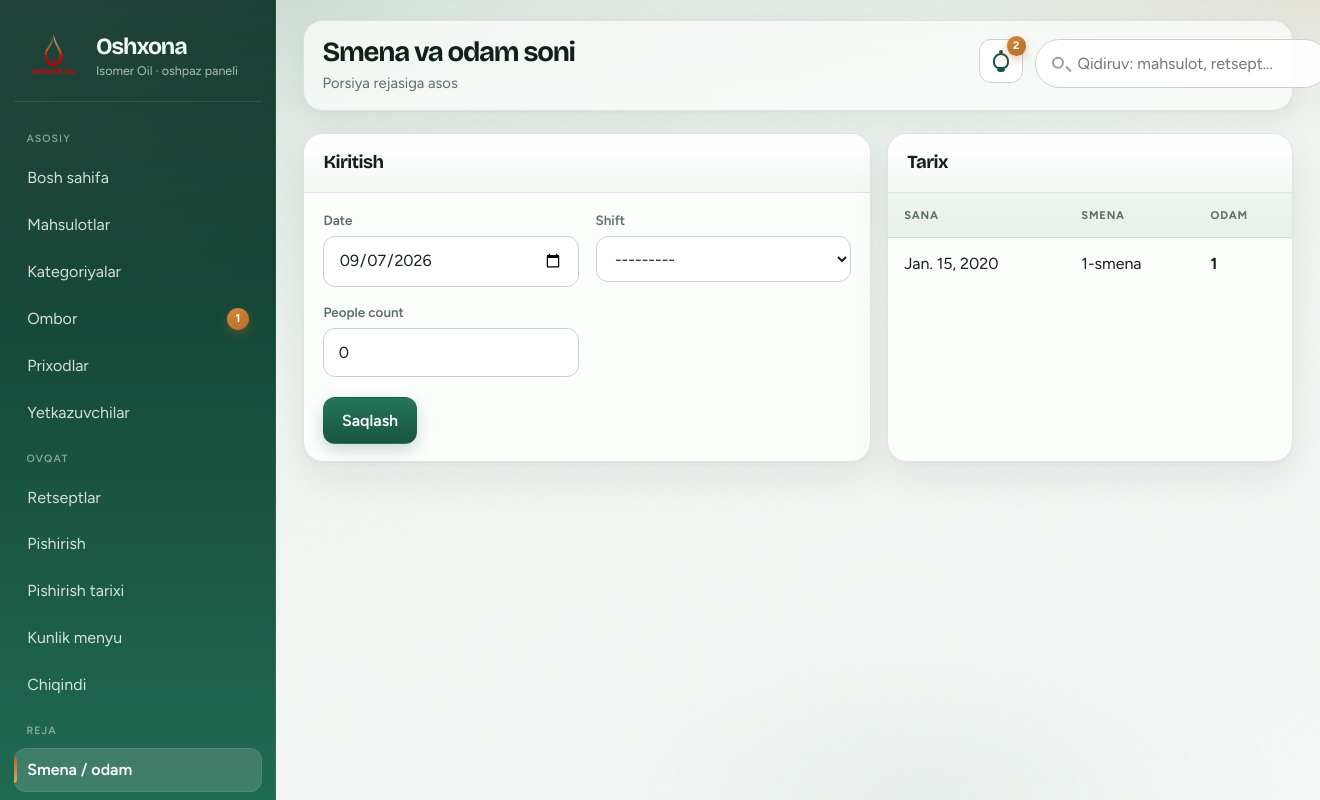
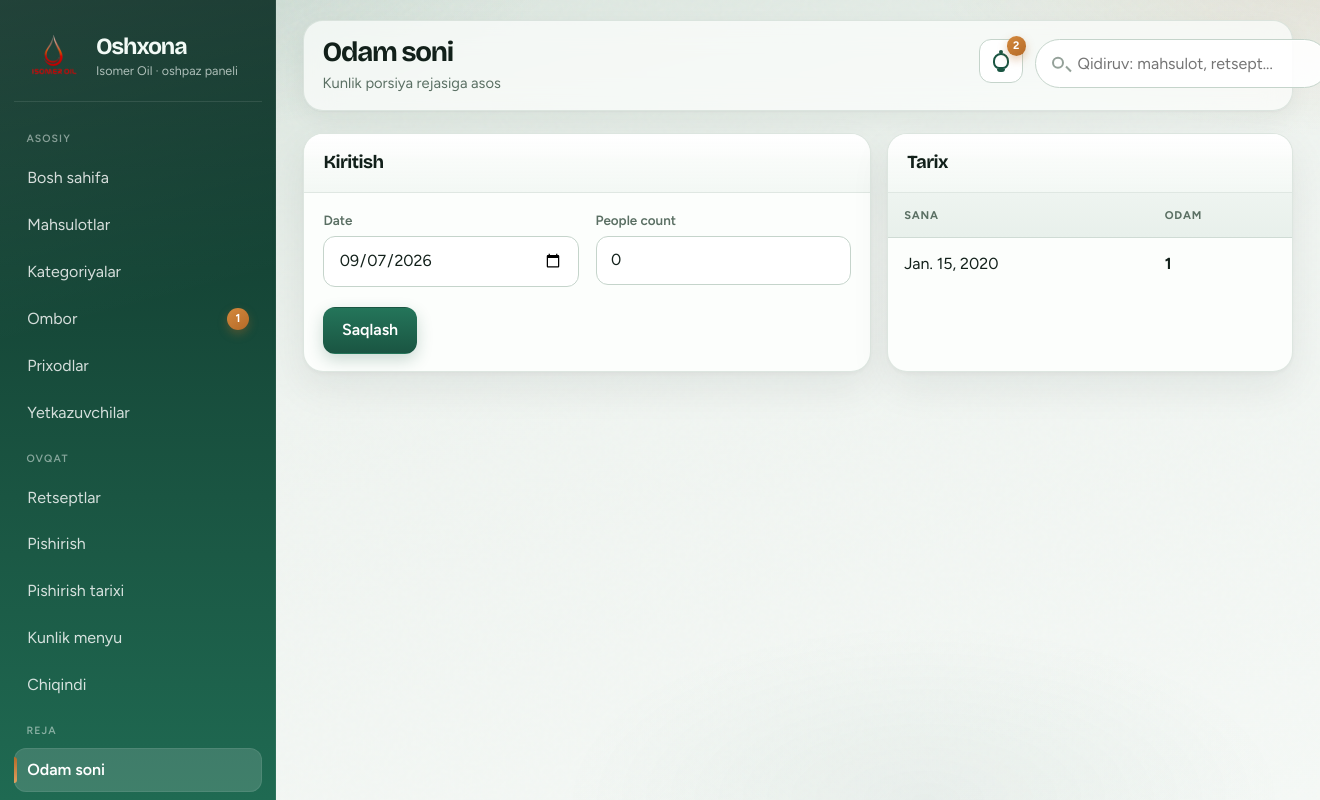
Before and after one commit to Mirzohid2001/isomer-oshxona, a Django app: page /headcount/ in a window 1320 px wide; the page is wider, and only the part inside the window is pictured. Run offline with Django 5.2, Linux system fonts and the light colour scheme; a user stored in the database is signed in; tables that the repository leaves empty hold one stand-in row (values such as "Sample post"); some libraries are stand-ins or nearby versions.

Commit message:
Drop multi-shift UI; kitchen runs as a single shift.
Remove smena from cook/headcount forms and keep one default shift behind the scenes.

Co-authored-by: Cursor <cursoragent@cursor.com>

```diff
--- a/kitchen/forms.py
+++ b/kitchen/forms.py
@@ -196,11 +196,6 @@ class CookForm(StyledFormMixin, forms.Form):
         widget=forms.DateInput(attrs={'type': 'date'}),
         help_text='Eski kunlardagi pishirishni ham shu yerdan kiritish mumkin.',
     )
-    shift = forms.ChoiceField(
-        choices=[('', '—')] + list(DailyHeadcount._meta.get_field('shift').choices),
-        required=False,
-        label='Smena',
-    )
     note = forms.CharField(required=False, label='Izoh')
 
     def clean_cooked_on(self):
@@ -288,7 +283,7 @@ MenuTemplateItemFormSet = inlineformset_factory(
 class HeadcountForm(StyledFormMixin, forms.ModelForm):
     class Meta:
         model = DailyHeadcount
-        fields = ['date', 'shift', 'people_count']
+        fields = ['date', 'people_count']
         widgets = {'date': forms.DateInput(attrs={'type': 'date'})}
 
 
--- a/kitchen/services/cook.py
+++ b/kitchen/services/cook.py
@@ -3,7 +3,7 @@ from datetime import date, datetime, time
 from django.db import transaction
 from django.utils import timezone
 
-from kitchen.models import CookBatch, CookBatchItem, MovementType, Product
+from kitchen.models import CookBatch, CookBatchItem, MovementType, Product, Shift
 from kitchen.services.audit import log_action
 from kitchen.services.precision import money
 from kitchen.services.recipe_cost import recipe_nutrition
@@ -101,7 +101,7 @@ def cook_recipe(*, recipe, portions, user=None, note='', shift='', cooked_at=Non
     batch = CookBatch.objects.create(
         recipe=recipe,
         portions=portions,
-        shift=shift or '',
+        shift=shift or Shift.ONE,
         status=CookBatch.Status.DONE,
         total_cost=preview['total_cost'],
         cost_per_portion=preview['cost_per_portion'],
@@ -166,7 +166,7 @@ def queue_cook(*, recipe, portions, user=None, note='', shift='', cooked_at=None
     batch = CookBatch.objects.create(
         recipe=recipe,
         portions=portions,
-        shift=shift or '',
+        shift=shift or Shift.ONE,
         status=CookBatch.Status.QUEUED,
         total_cost=preview['total_cost'],
         cost_per_portion=preview['cost_per_portion'],
--- a/kitchen/views/cook_views.py
+++ b/kitchen/views/cook_views.py
@@ -28,7 +28,6 @@ def cook_create(request):
                     portions=form.cleaned_data['portions'],
                     user=request.user,
                     note=form.cleaned_data['note'],
-                    shift=form.cleaned_data.get('shift') or '',
                     cooked_at=form.cleaned_data.get('cooked_on'),
                 )
                 messages.success(
--- a/kitchen/views/menu.py
+++ b/kitchen/views/menu.py
@@ -13,7 +13,7 @@ from kitchen.forms import (
     MenuTemplateForm,
     MenuTemplateItemFormSet,
 )
-from kitchen.models import DailyHeadcount, DailyMenu, DailyMenuItem, MenuTemplate
+from kitchen.models import DailyHeadcount, DailyMenu, DailyMenuItem, MenuTemplate, Shift
 from kitchen.services import StockError, cook_recipe, log_action, recipe_nutrition
 from kitchen.utils import local_today, parse_date
 from kitchen.views.common import suggested_portions
@@ -174,10 +174,10 @@ def headcount_list(request):
     if request.method == 'POST' and form.is_valid():
         obj, _ = DailyHeadcount.objects.update_or_create(
             date=form.cleaned_data['date'],
-            shift=form.cleaned_data['shift'],
+            shift=Shift.ONE,
             defaults={'people_count': form.cleaned_data['people_count']},
         )
-        messages.success(request, f'{obj} saqlandi.')
+        messages.success(request, f'{obj.date}: {obj.people_count} odam saqlandi.')
         return redirect('headcount_list')
-    rows = DailyHeadcount.objects.all()[:60]
+    rows = DailyHeadcount.objects.filter(shift=Shift.ONE)[:60]
     return render(request, 'kitchen/headcount/list.html', {'form': form, 'rows': rows})
--- a/kitchen/views/ops.py
+++ b/kitchen/views/ops.py
@@ -115,7 +115,6 @@ def kds_queue(request):
                 portions=form.cleaned_data['portions'],
                 user=request.user,
                 note=form.cleaned_data.get('note') or '',
-                shift=form.cleaned_data.get('shift') or '',
                 cooked_at=form.cleaned_data.get('cooked_on'),
             )
             messages.success(request, f'Navbatga qo‘yildi va ombor rezerv qilindi: {batch.recipe.name}')
--- a/templates/base.html
+++ b/templates/base.html
@@ -43,7 +43,7 @@
       <a class="nav-link {% if 'menu' in request.resolver_match.url_name %}is-active{% endif %}" href="{% url 'menu_day' %}" @click="navOpen = false">Kunlik menyu</a>
       <a class="nav-link {% if 'waste' in request.resolver_match.url_name %}is-active{% endif %}" href="{% url 'waste_list' %}" @click="navOpen = false">Chiqindi</a>
       <div class="nav-label">Reja</div>
-      <a class="nav-link {% if 'headcount' in request.resolver_match.url_name %}is-active{% endif %}" href="{% url 'headcount_list' %}" @click="navOpen = false">Smena / odam</a>
+      <a class="nav-link {% if 'headcount' in request.resolver_match.url_name %}is-active{% endif %}" href="{% url 'headcount_list' %}" @click="navOpen = false">Odam soni</a>
       <a class="nav-link {% if 'shopping' in request.resolver_match.url_name %}is-active{% endif %}" href="{% url 'shopping_list' %}" @click="navOpen = false">Xarid ro‘yxati</a>
       <a class="nav-link {% if 'purchase' in request.resolver_match.url_name %}is-active{% endif %}" href="{% url 'purchase_order_list' %}" @click="navOpen = false">PO / buyurtma</a>
       <a class="nav-link {% if request.resolver_match.url_name == 'lot_list' %}is-active{% endif %}" href="{% url 'lot_list' %}" @click="navOpen = false">Partiyalar</a>
--- a/templates/kitchen/headcount/list.html
+++ b/templates/kitchen/headcount/list.html
@@ -1,7 +1,7 @@
 {% extends "base.html" %}
-{% block title %}Smena / odam — Oshxona{% endblock %}
-{% block page_title %}Smena va odam soni{% endblock %}
-{% block page_subtitle %}Porsiya rejasiga asos{% endblock %}
+{% block title %}Odam soni — Oshxona{% endblock %}
+{% block page_title %}Odam soni{% endblock %}
+{% block page_subtitle %}Kunlik porsiya rejasiga asos{% endblock %}
 {% block content %}
 <div class="panel-grid">
   <div class="panel">
@@ -29,16 +29,15 @@
     <div class="table-scroll-hint">Jadvalni gorizontal surib ko‘ring →</div>
     <div class="table-wrap">
       <table class="data">
-        <thead><tr><th>Sana</th><th>Smena</th><th>Odam</th></tr></thead>
+        <thead><tr><th>Sana</th><th>Odam</th></tr></thead>
         <tbody>
           {% for r in rows %}
           <tr>
             <td>{{ r.date }}</td>
-            <td>{{ r.get_shift_display }}</td>
             <td><strong>{{ r.people_count }}</strong></td>
           </tr>
           {% empty %}
-          <tr><td colspan="3" class="empty">Yo‘q</td></tr>
+          <tr><td colspan="2" class="empty">Yo‘q</td></tr>
           {% endfor %}
         </tbody>
       </table>
--- a/templates/kitchen/menu/day.html
+++ b/templates/kitchen/menu/day.html
@@ -1,7 +1,7 @@
 {% extends "base.html" %}
 {% block title %}Kunlik menyu — Oshxona{% endblock %}
 {% block page_title %}Kunlik menyu{% endblock %}
-{% block page_subtitle %}Sana: {{ day }} · {% if people %}Tavsiya porsiya: {{ people }}{% else %}Smena odam soni kiritilmagan{% endif %}{% endblock %}
+{% block page_subtitle %}Sana: {{ day }} · {% if people %}Tavsiya porsiya: {{ people }}{% else %}Odam soni kiritilmagan{% endif %}{% endblock %}
 {% block content %}
 <div class="toolbar">
   <form method="get" class="toolbar-form">
@@ -15,7 +15,7 @@
     <input type="hidden" name="date" value="{{ day }}">
     <button class="btn btn-accent" type="submit">Barcha porsiyani {{ people }} qilish</button>
   </form>
-  <a class="btn btn-ghost" href="{% url 'headcount_list' %}">Smena: {{ people }} odam</a>
+  <a class="btn btn-ghost" href="{% url 'headcount_list' %}">Odam: {{ people }}</a>
   {% else %}
   <a class="btn btn-accent" href="{% url 'headcount_list' %}">Odam sonini kiritish</a>
   {% endif %}
--- a/templates/kitchen/ops/kds.html
+++ b/templates/kitchen/ops/kds.html
@@ -29,7 +29,7 @@
     <div class="panel-body">
       {% for b in queued %}
       <div class="alert-row">
-        <span><strong>{{ b.recipe.name }}</strong> × {{ b.portions }}{% if b.shift %} · smena {{ b.shift }}{% endif %}
+        <span><strong>{{ b.recipe.name }}</strong> × {{ b.portions }}
           <span class="muted-note">ombor rezervlangan</span>
         </span>
         <div class="toolbar-actions">
```
Also changed, not shown: templates/kitchen/cook/form.html (+2 -6 lines).
